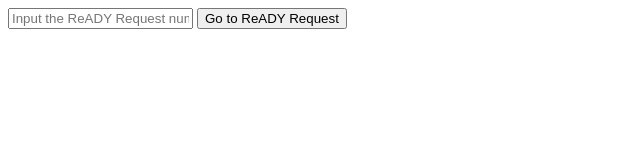
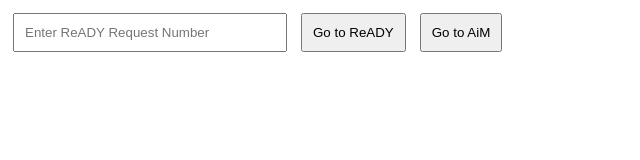
Before and after one commit to Matt-Gracz/test-ready-app, a plain HTML site: page index.html in a window 1280 px wide. Shown: the whole page, without its empty margins (0-640 px from the left). Drawn offline with Linux system fonts and the light colour scheme.

Commit message:
Update index.html

```diff
--- a/index.html
+++ b/index.html
@@ -1,17 +1,37 @@
 <!DOCTYPE html>
 <html>
 <head>
-    <title>ReADY Request Utilities</title>
+    <title>ReADY Utility</title>
+    <style>
+        /* Make the input and buttons as wide as their placeholder/content */
+        input, button {
+            width: auto;
+            padding: 10px;
+            margin: 5px;
+        }
+    </style>
 </head>
 <body>
-    <input type="text" id="inputNumber" placeholder="Input the ReADY Request number and hit enter.<br />">
-    <button onclick="redirectToURL()">Go to ReADY Request</button>
+    <!-- Single Input Text Box -->
+    <input type="text" id="request" placeholder="Enter ReADY Request Number" style="width: 250px;">
+
+    <!-- ReADY Button -->
+    <button onclick="redirectToReADY()">Go to ReADY</button>
+
+    <!-- AiM Button -->
+    <button onclick="redirectToAiM()">Go to AiM</button>
 
     <script type="text/javascript">
-        function redirectToURL() {
-            const number = document.getElementById("inputNumber").value;
-            const newURL = `https://wiscready.assetworks.cloud/ready/api/aim/request/screen/process/${number}`;
-            window.open(newURL, '_blank');
+        function redirectToReADY() {
+            const requestNumber = document.getElementById("request").value;
+            const readyURL = `https://some-website.com/request/${requestNumber}`;
+            window.open(readyURL, '_blank');
+        }
+
+        function redirectToAiM() {
+            const requestNumber = document.getElementById("request").value;
+            const aimURL = `https://wisc.assetworks.hosting/fmax/screen/WO_BROWSE?aePProENotes.notes.operator=CONTAINS&aePProE.longDesc.operator=CONTAINS&aePPhsE.longDesc.operator=CONTAINS&aePProE.readyRequest=${requestNumber}&aePProE.description.operator=CONTAINS&aeAmInspectionE.description.operator=CONTAINS&aePPhsE.description.operator=CONTAINS&aePPhsENotes.notes.operator=CONTAINS`;
+            window.open(aimURL, '_blank');
         }
     </script>
 </body>
```
